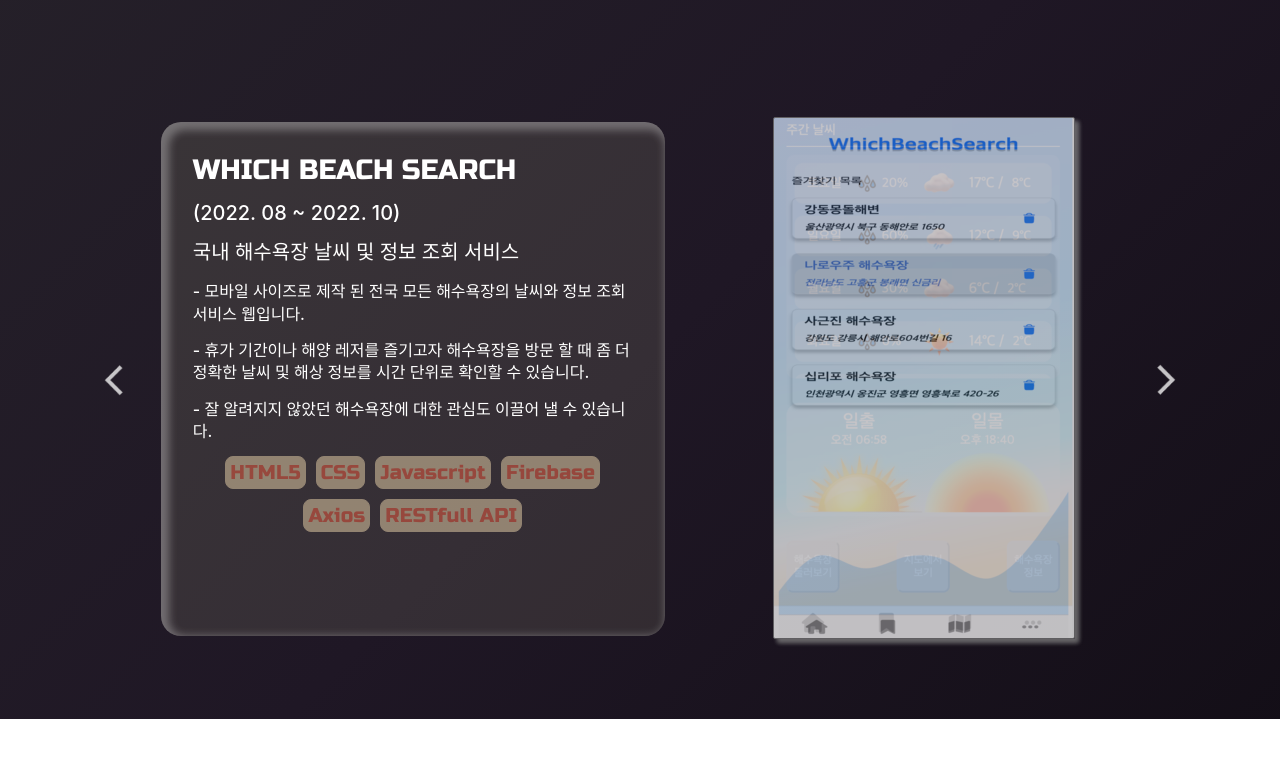
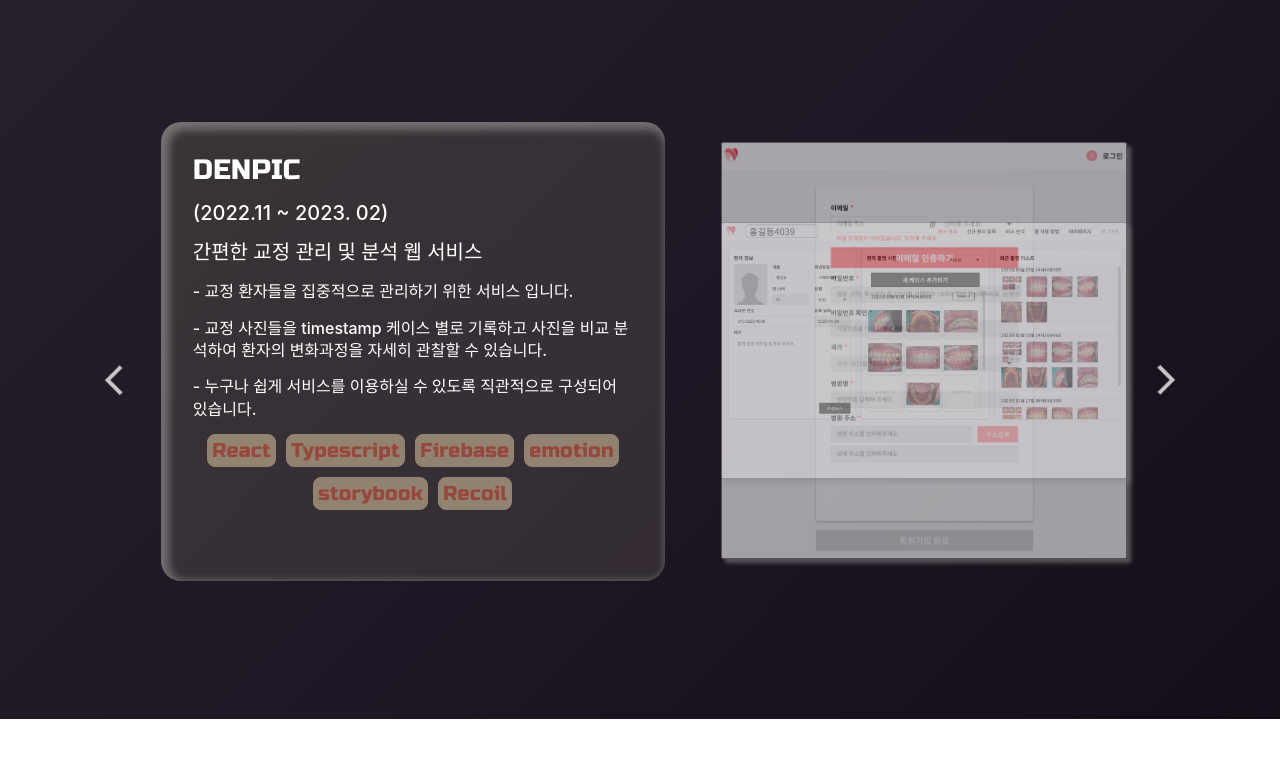
Before and after one commit to goodjam92/my-website, a Next.js app: page /project in a window 1280 px wide. Shown: the top 758 px of the page. Built offline with nearby package versions, Linux system fonts and the light colour scheme.

Commit message:
feat: 슬라이드에 덴픽 프로젝트 추가

```diff
--- a/components/project/Slide.tsx
+++ b/components/project/Slide.tsx
@@ -1,6 +1,10 @@
 import styled from "styled-components";
-import { MY_WEB_SITE, WHICH_BEACH_SEARCH } from "@/hooks/ProjectImages";
-import { MY_WEB_PROJECT_TEXT, WBS_PROJECT_TEXT } from "@/hooks/TextConstant";
+import { DENPIC, MY_WEB_SITE, WHICH_BEACH_SEARCH } from "@/hooks/ProjectImages";
+import {
+  DENPIC_PROJECT_TEXT,
+  MY_WEB_PROJECT_TEXT,
+  WBS_PROJECT_TEXT,
+} from "@/hooks/TextConstant";
 import SlickSlider from "./SlickSlider";
 import SlideRightContent from "./SlideRightContent";
 import SlideLeftContent from "./SlideLeftContent";
@@ -15,6 +19,15 @@ export default function Slide({ visible }: SlideProps) {
     <SlideArea>
       <SlideContent>
         <SlickSlider>
+          <SlideList>
+            <SlideContentWrap>
+              <SlideLeftContent
+                projectInfo={DENPIC_PROJECT_TEXT}
+                visible={visible}
+              />
+              <SlideRightContent projectImages={DENPIC} visible={visible} />
+            </SlideContentWrap>
+          </SlideList>
           <SlideList>
             <SlideContentWrap>
               <SlideLeftContent
```
